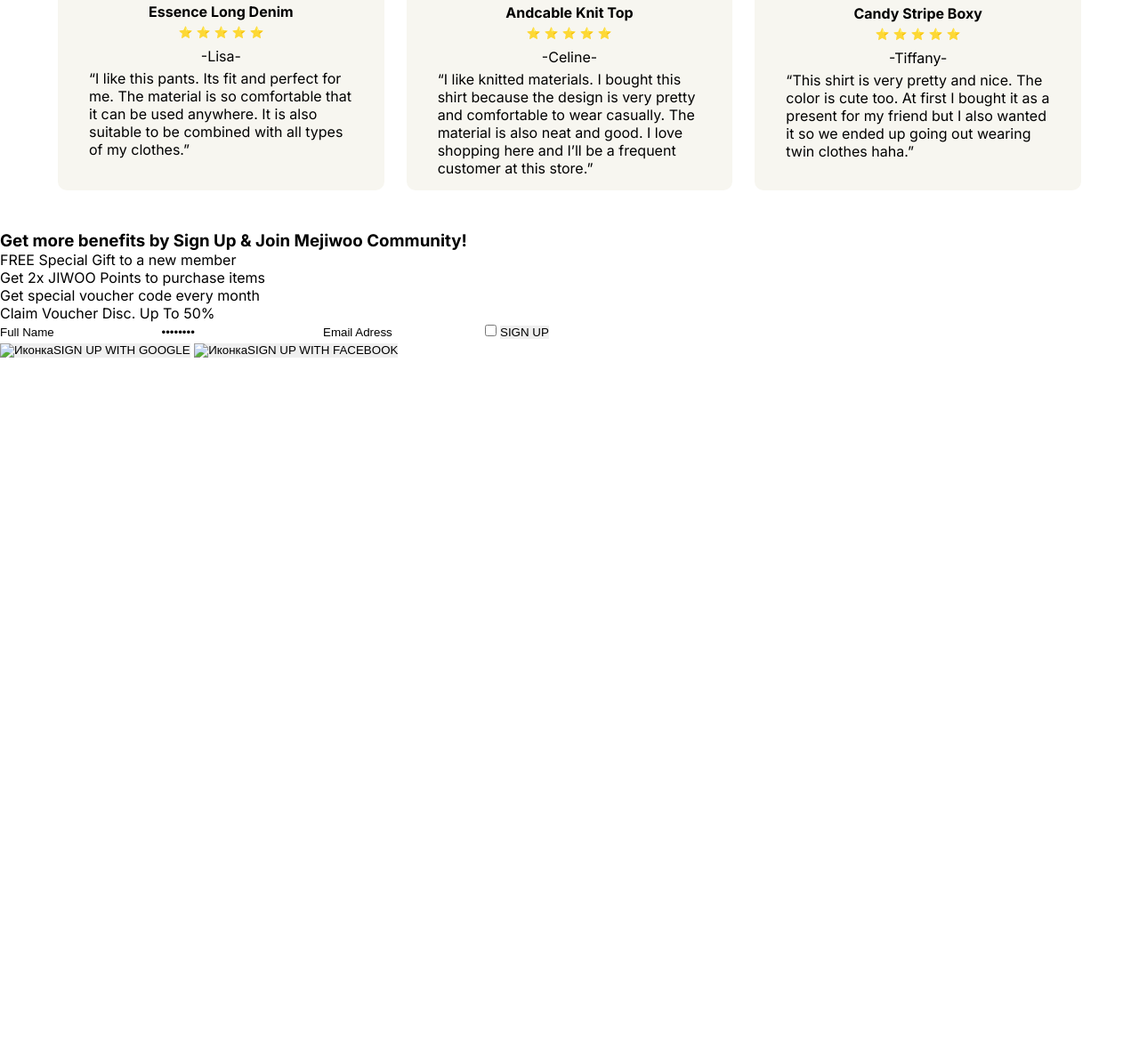
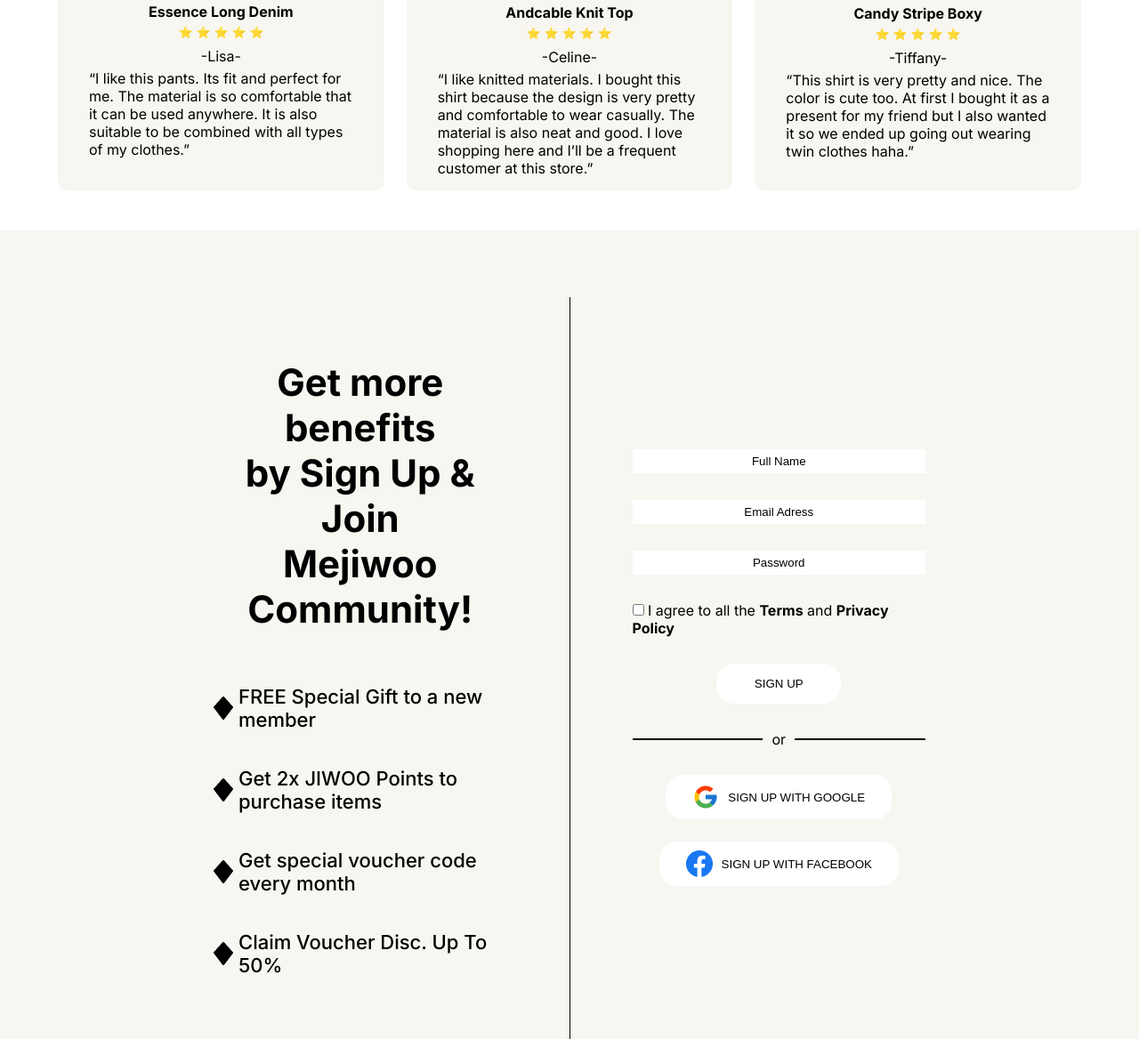
Before and after one commit to MrTiZel/mejiwoo.com, a plain HTML site: page index.html in a window 1280 px wide. Shown: the part 5822-6990 px from the top of the page at 89% size. Before the commit the page ends 6224 px from the top, so only its background shows below. Drawn offline with Linux system fonts and the light colour scheme.

Commit message:
1.0.6
Частично сделал блок

```diff
--- a/css/style.css
+++ b/css/style.css
@@ -461,3 +461,108 @@
 }
 
 /* БЛОК SECTION 4 */
+/* БЛОК SECTION 5 */
+.section5 {
+  background: #F7F6F0;
+  padding: 75px 170px;
+  display: flex;
+  flex-direction: row;
+  justify-content: center;
+  align-items: center;
+}
+
+.section5__block {
+  flex: 1;
+  padding: 70px;
+}
+
+.section5__block_content {
+  border-right: 1px solid #000;
+  height: 100%;
+  display: flex;
+  flex-direction: column;
+  gap: 60px;
+}
+
+
+.section5__h3 {
+  font-size: 42px;
+  text-align: center;
+}
+
+.section5__ul {
+  display: flex;
+  flex-direction: column;
+  gap: 40px;
+}
+
+.section5__li {
+  display: flex;
+  flex-direction: row;
+  align-items: center;
+  gap: 6px;
+}
+
+.section5__span {
+  font-size: 22px;
+  font-weight: 500;
+}
+
+.section5__block_form {
+  display: flex;
+  flex-direction: column;
+  gap: 30px;
+}
+
+.section5__block_form input {
+  text-align: center;
+  padding: 6px 0;
+}
+
+.section5__block_submit {
+  background: #fff;
+  border-radius: 20px;
+  width: 140px;
+  height: 45px;
+  align-self: center;
+  cursor: pointer;
+}
+
+.section5__block_button {
+  display: flex;
+  flex-direction: column;
+  justify-content: center;
+  align-items: center;
+  gap: 25px;
+}
+
+.section5__block_butImg {
+  display: flex;
+  flex-direction: row;
+  justify-content: center;
+  align-items: center;
+  gap: 10px;
+  background: #fff;
+  border-radius: 20px;
+  padding: 10px 30px;
+  cursor: pointer;
+}
+
+.section5__block_div {
+  display: flex;
+  flex-direction: row;
+  align-items: center;
+  margin: 30px 0;
+}
+
+.section5__block_span {
+  margin: 0 10px;
+}
+
+.section5__block_lini {
+  display: block;
+  width: 100%;
+  border-top: 2px solid #000;
+}
+
+/* БЛОК SECTION 5 */
--- a/index.html
+++ b/index.html
@@ -238,27 +238,46 @@
     <!-- БЛОК SECTION 4 -->
     <!-- БЛОК SECTION 5 -->
     <section class="section5">
-        <div class="section5__block">
-            <h3>Get more benefits
-                by Sign Up & Join
+        <div class="section5__block section5__block_content">
+            <h3 class="section5__h3">Get more benefits <br>
+                by Sign Up & Join<br>
                 Mejiwoo Community!</h3>
-            <ul>
-                <li>FREE Special Gift to a new member</li>
-                <li>Get 2x JIWOO Points to purchase items</li>
-                <li>Get special voucher code every month</li>
-                <li>Claim Voucher Disc. Up To 50%</li>
+            <ul class="section5__ul">
+                <li class="section5__li"><img class="section5__img" src="/img/Vector3.png" alt="Иконка"><span
+                        class="section5__span">FREE Special Gift to
+                        a new member</span>
+                </li>
+                <li class="section5__li"><img class="section5__img" src="/img/Vector3.png" alt="Иконка"><span
+                        class="section5__span">Get 2x JIWOO Points
+                        to purchase items</span></li>
+                <li class="section5__li"><img class="section5__img" src="/img/Vector3.png" alt="Иконка"><span
+                        class="section5__span">Get special voucher
+                        code every month</span></li>
+                <li class="section5__li"><img class="section5__img" src="/img/Vector3.png" alt="Иконка"><span
+                        class="section5__span">Claim Voucher Disc.
+                        Up To 50%</span></li>
             </ul>
         </div>
-        <div class="section5__block">
-            <form action="#" method="get">
+        <div class="section5__block ">
+            <form class="section5__block_form" action="#" method="get">
                 <input type="text" value="Full Name">
-                <input type="password" value="Password">
                 <input type="email" value="Email Adress ">
-                <input type="checkbox" name="I agree to all the Terms and Privacy Policy" id="checkbox1">
-                <input type="submit" value="SIGN UP">
+                <input type="text" value="Password">
+                <label>
+                    <input type="checkbox" name="checkbox1" id="checkbox1">
+                    I agree to all the <b>Terms</b> and <b>Privacy Policy</b>
+                </label>
+                <input class="section5__block_submit" type="submit" value="SIGN UP">
             </form>
-            <button><img src="" alt="Иконка"><span>SIGN UP WITH GOOGLE</span></button>
-            <button><img src="" alt="Иконка"><span>SIGN UP WITH FACEBOOK</span></button>
+            <div class="section5__block_div"><i class="section5__block_lini"></i><span
+                    class="section5__block_span">or</span><i class="section5__block_lini"></i>
+            </div>
+            <div class="section5__block_button">
+                <button class="section5__block_butImg"><img src="/img/google.png" alt="Иконка"><span>SIGN UP WITH
+                        GOOGLE</span></button>
+                <button class="section5__block_butImg"><img src="/img/facebook.png" alt="Иконка"><span>SIGN UP WITH
+                        FACEBOOK</span></button>
+            </div>
         </div>
     </section>
     <!-- БЛОК SECTION 5 -->
```
Also changed, not shown: img/Vector3.png (added), img/facebook.png (added), img/google.png (added).
